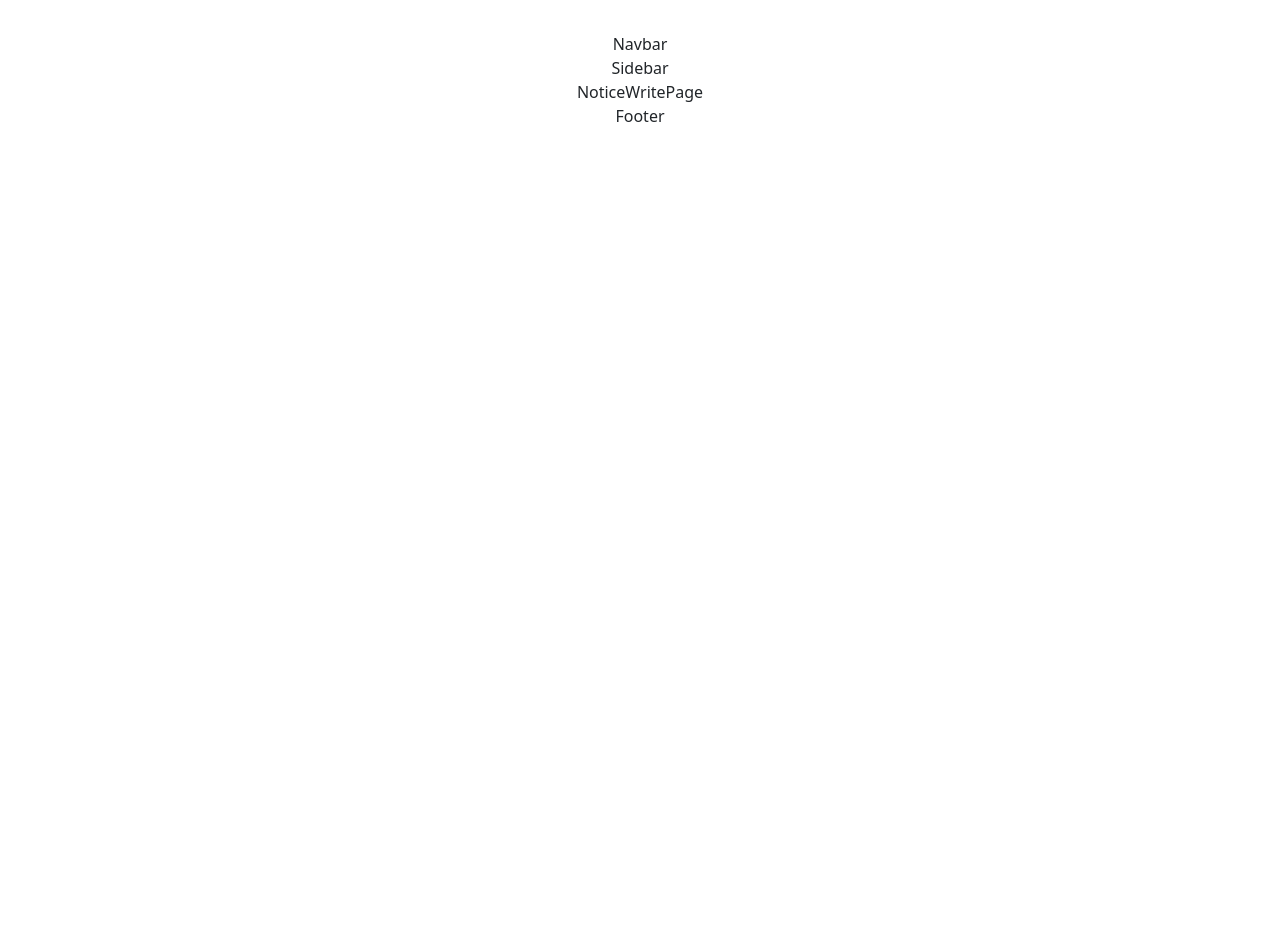
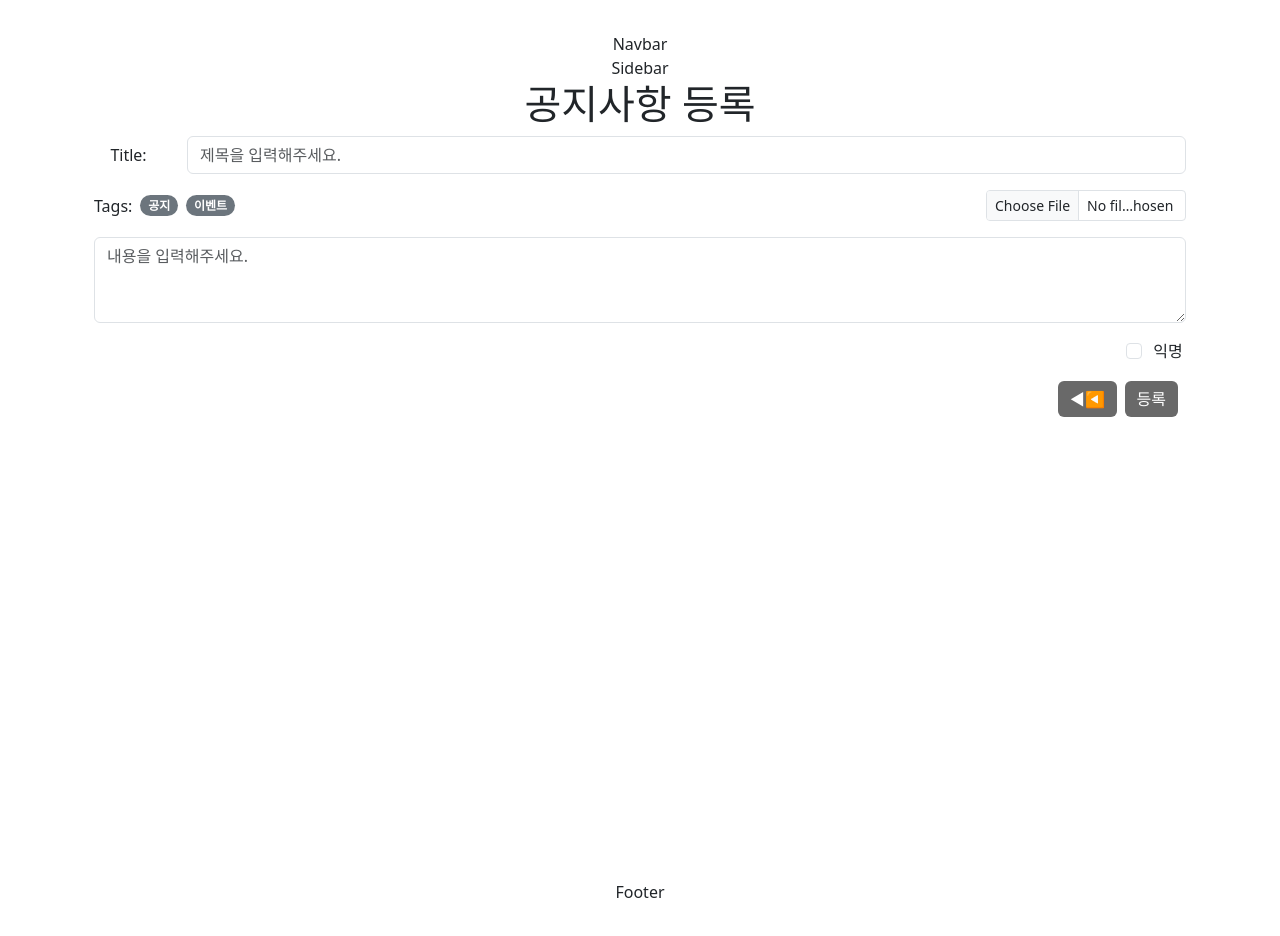
Before and after one commit to seohee99/Blueming, a React (Vite) app in the folder frontend/: page /notice/write in a window 1280 px wide. Before the commit the page ends 800 px from the top, so only its background shows below. Built offline with nearby package versions, Linux system fonts and the light colour scheme.

Commit message:
feat: 공지사항 페이지 추가

```diff
--- a/frontend/src/routes/board/notice/write/NoticeWritePage.jsx
+++ b/frontend/src/routes/board/notice/write/NoticeWritePage.jsx
@@ -1,7 +1,173 @@
-import React from 'react'
+import React, { useState, useEffect } from "react";
+import {
+  Container,
+  Form,
+  Button,
+  Row,
+  Col,
+  Stack,
+  Badge,
+} from "react-bootstrap";
+import { useNavigate, useParams } from "react-router-dom";
+import BoardApi from "~/lib/apis/board";
 
 export default function NoticeWritePage() {
+  const navigate = useNavigate();
+  const params = useParams();
+  const boardId = params.boardId;
+
+  const [newBoard, setNewBoard] = useState({
+    title: "",
+    content: "",
+    anoymous: false,
+  });
+  const { title, content } = newBoard;
+  const [anoymous, setAnoymous] = useState(false); // TODO
+
+  useEffect(() => {
+    // url에 boardId 있으면 board data 가져옴
+    if (boardId) {
+      fetchBoardData(boardId);
+    }
+  }, [boardId]);
+
+  const fetchBoardData = async (boardId) => {
+    try {
+      const boardData = await BoardApi.fetchBoardDetail(boardId);
+      setNewBoard(boardData);
+    } catch (err) {
+      console.error("Error fetching board data:", err);
+    }
+  };
+
+  const onChangeAnoymous = (e) => {
+    setAnoymous(e.target.checked);
+  };
+
+  const handleInputChange = (e) => {
+    const { name, value } = e.target;
+    setNewBoard((prev) => ({
+      ...prev,
+      [name]: value,
+    }));
+  };
+
+  const handleWriteBoard = async () => {
+    try {
+      if (!boardId) {
+        // 게시글 등록
+        await BoardApi.fetchBoardWrite(newBoard);
+      } else {
+        // 게시글 수정
+        await BoardApi.fetchBoardEdit(boardId, newBoard);
+      }
+      navigate(-1);
+    } catch (err) {
+      console.error("Error posting board:", err);
+    }
+  };
+
+  const tags = ["공지", "이벤트"];
+  const [selectedTags, setSelectedTags] = useState([]);
+  const handleSelectTag = (tag) => {
+    if (selectedTags.includes(tag)) {
+      setSelectedTags(
+        selectedTags.filter((selectedTag) => selectedTag !== tag)
+      );
+    } else {
+      setSelectedTags([...selectedTags, tag]);
+    }
+  };
+
   return (
-    <div>NoticeWritePage</div>
-  )
+    <Container className="min-vh-100">
+      <h1>{boardId ? "공지사항 수정" : "공지사항 등록"}</h1>
+      <Form>
+        <fieldset>
+          <Form.Group
+            as={Row}
+            className="mb-3"
+            controlId="writeForm.title.input"
+          >
+            <Form.Label column sm={1}>
+              Title:
+            </Form.Label>
+            <Col sm={11}>
+              <Form.Control
+                type="text"
+                name="title"
+                value={title}
+                placeholder="제목을 입력해주세요."
+                onChange={handleInputChange}
+              />
+            </Col>
+          </Form.Group>
+
+          <div className="d-flex align-items-center justify-content-between mb-3">
+            <div>
+              <Stack direction="horizontal" gap={2}>
+                <span>Tags:</span>
+                {tags.map((tag) => (
+                  <Badge
+                    key={tag}
+                    pill
+                    bg={selectedTags.includes(tag) ? "primary" : "secondary"}
+                    onClick={() => handleSelectTag(tag)}
+                    style={{ cursor: "pointer" }}
+                  >
+                    {tag}
+                  </Badge>
+                ))}
+              </Stack>
+            </div>
+            <Form.Group controlId="formFile" className="mb-0">
+              <Form.Control type="file" size="sm" style={{ width: "200px" }} />
+            </Form.Group>
+          </div>
+
+          <Form.Group className="mb-3" controlId="writeForm.content.input">
+            <Form.Control
+              as="textarea"
+              rows={3}
+              name="content"
+              value={content}
+              placeholder="내용을 입력해주세요."
+              onChange={handleInputChange}
+            />
+          </Form.Group>
+          <Form.Group
+            className="mb-3 d-flex justify-content-end"
+            id="formCheckbox"
+          >
+            <Form.Check
+              type="checkbox"
+              label="익명"
+              checked={anoymous}
+              onChange={onChangeAnoymous}
+              size="sm"
+              style={{ width: "60px" }}
+            />
+          </Form.Group>
+
+          <div className="d-flex justify-content-end mb-3">
+            <Button
+              onClick={(e) => {
+                navigate(-1);
+              }}
+              className="me-2 custom-btn"
+            >
+              ◀◀️
+            </Button>
+            <Button
+              type="button"
+              onClick={handleWriteBoard}
+              className="me-2 custom-btn"
+            >
+              {boardId ? "수정" : "등록"}
+            </Button>
+          </div>
+        </fieldset>
+      </Form>
+    </Container>
+  );
 }
```
